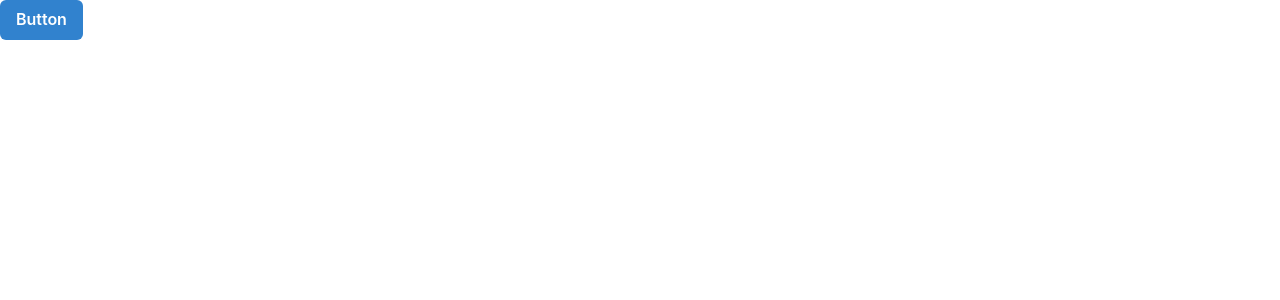
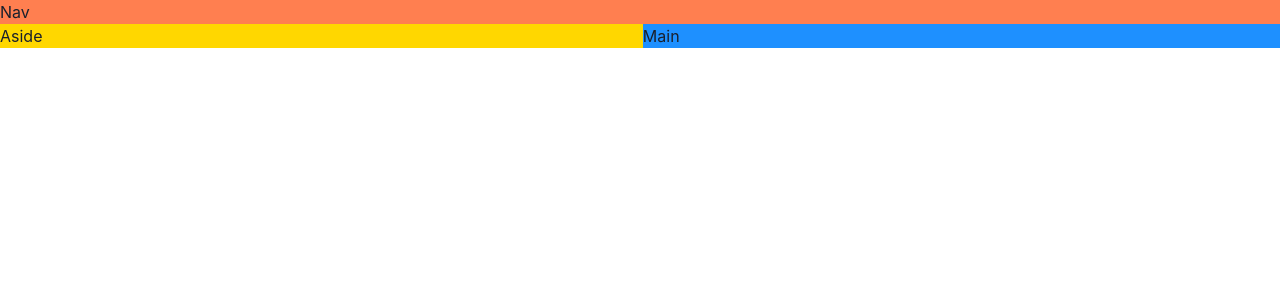
Before and after one commit to Lavanyacheshani/GameHub, a React (Vite) app: page / in a window 1280 px wide. Shown: the top 300 px of the page. Built offline with nearby package versions, Linux system fonts and the light colour scheme.

Commit message:
build a responsive layout

```diff
--- a/src/App.tsx
+++ b/src/App.tsx
@@ -1,6 +1,22 @@
-import { Button, ButtonGroup } from '@chakra-ui/react'
+import { Grid, Show, GridItem } from '@chakra-ui/react'
 function App() {
-  return <Button colorScheme='blue'>Button</Button>
+  return <Grid templateAreas={{
+    base: '"nav" "main"',
+    lg: '"nav nav" "aside main"'
+  }}>
+    <GridItem area='nav' bg='coral' >
+      Nav
+    </GridItem>
+    <Show above="lg">
+      <GridItem area='aside' bg='gold' >
+        Aside
+      </GridItem>
+    </Show>
+    <GridItem area='main' bg='dodgerblue' >Main</GridItem>
+
+
+
+  </Grid>
 
 }
 
```
